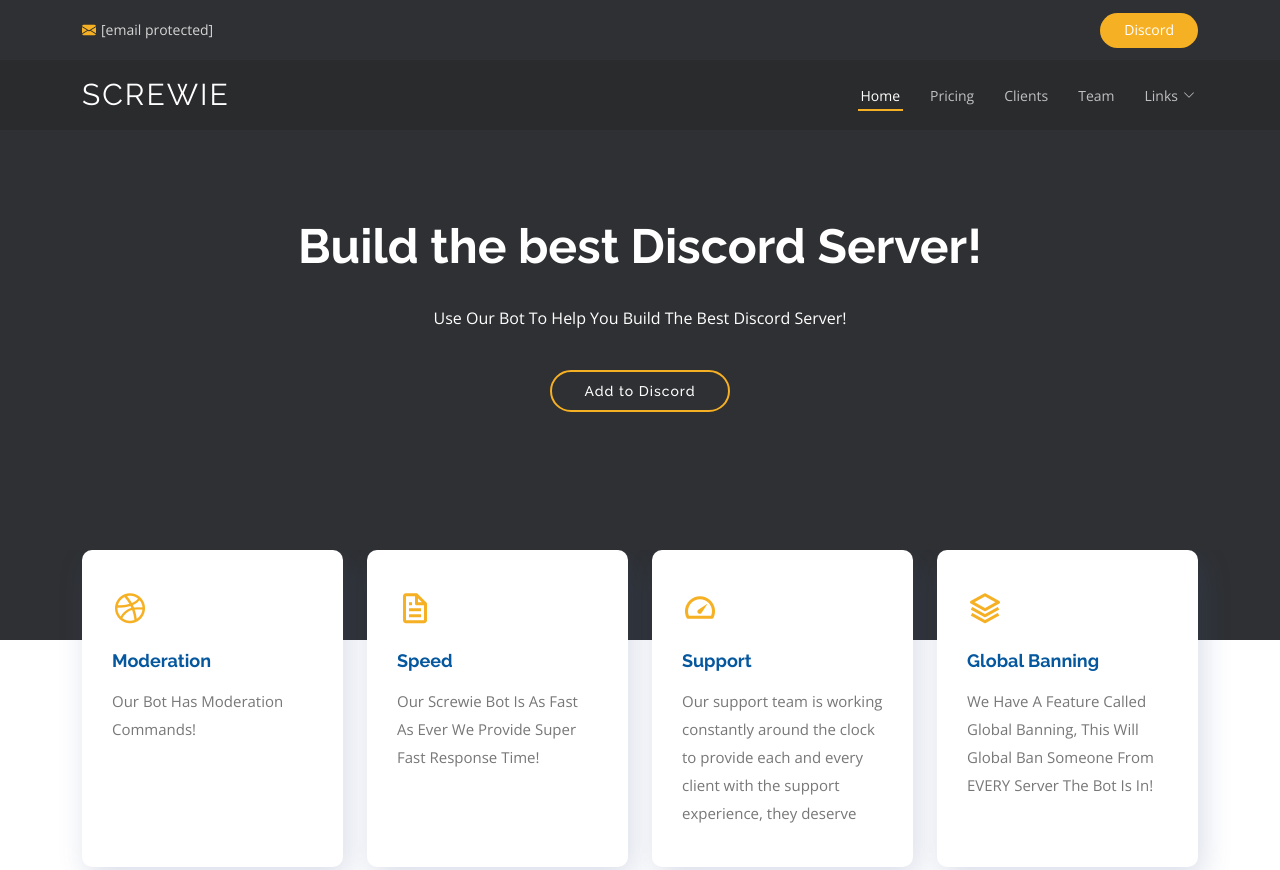
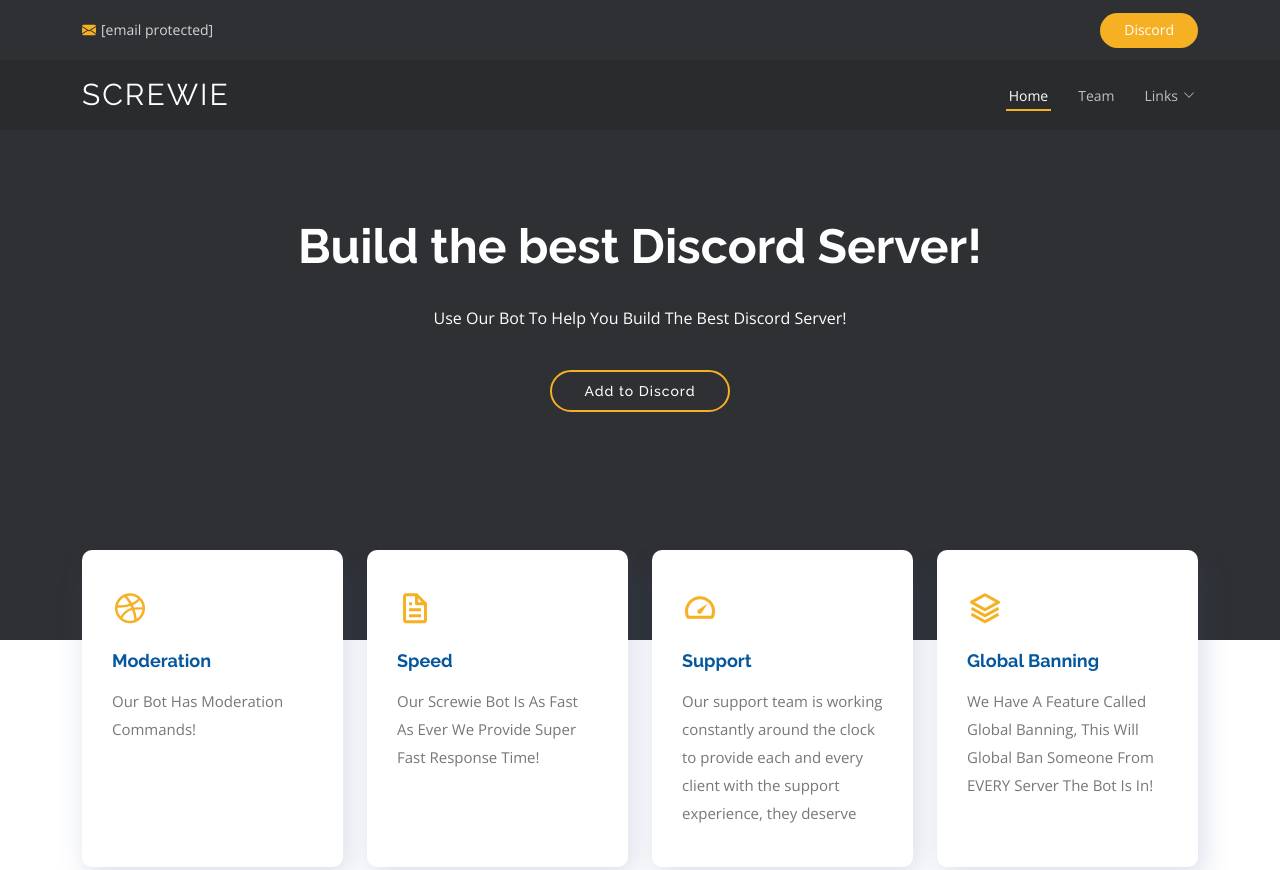
Before and after one commit to DroppX-Bot/ScrewieSite, a plain HTML site: page index.html in a window 1280 px wide. Shown: the top 870 px of the page. Drawn offline with nearby package versions, Linux system fonts and the light colour scheme.

Commit message:
Update index.html

```diff
--- a/index.html
+++ b/index.html
@@ -45,8 +45,6 @@
 <nav id="navbar" class="navbar">
 <ul>
 <li><a class="nav-link scrollto active" href="#hero">Home</a></li>
-<li><a class="nav-link scrollto" href="#pricing">Pricing</a></li>
-<li><a class="nav-link scrollto" href="#clients">Clients</a></li>
 <li><a class="nav-link scrollto" href="#team">Team</a></li>
 <li class="dropdown"><a href="#"><span>Links</span> <i class="bi bi-chevron-down"></i></a>
 <ul>
```
